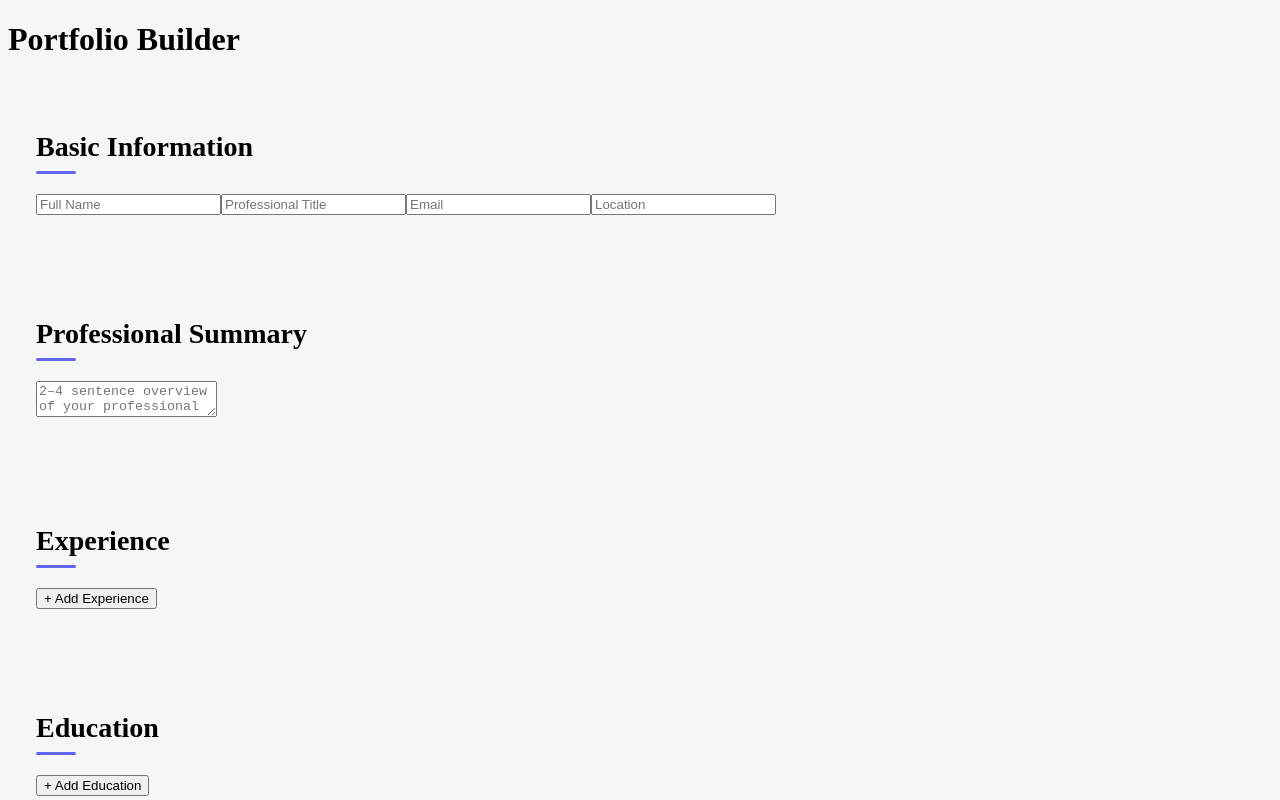
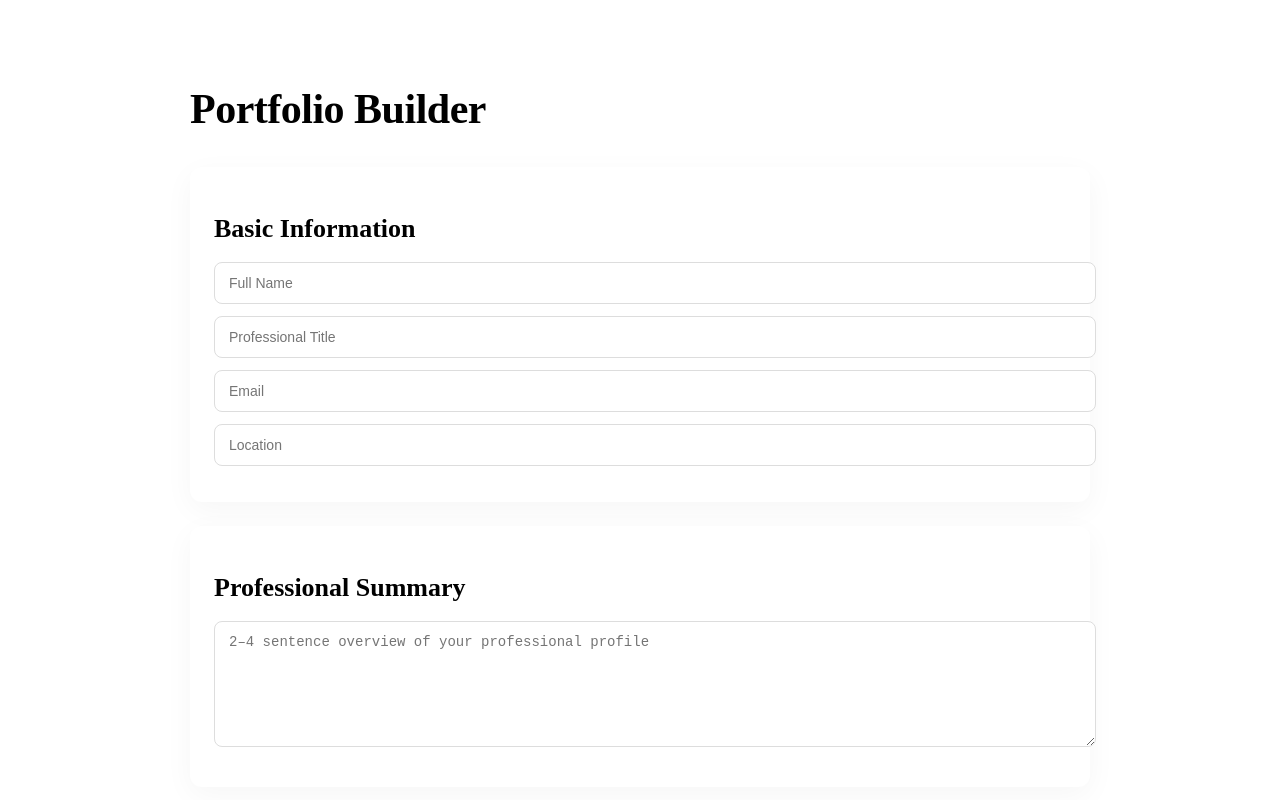
Before and after one commit to Singhakash9/resume-to-portfolio, a Next.js app: page /editor in a window 1280 px wide. Shown: the top 800 px of the page. Built offline with nearby package versions, Linux system fonts and the light colour scheme.

Commit message:
Final UI polish: modern themes, refined portfolio layout

```diff
--- a/app/globals.css
+++ b/app/globals.css
@@ -1,209 +1,386 @@
-/* ======================================================
-   FINAL PORTFOLIO UI POLISH
-   ====================================================== */
-
-/* ---------- GLOBAL SMOOTHNESS ---------- */
-body {
-  background: #f4f6f8;
-  -webkit-font-smoothing: antialiased;
-  -moz-osx-font-smoothing: grayscale;
+/* ===== PORTFOLIO BASE ===== */
+.portfolio {
+  max-width: 1100px;
+  margin: 0 auto;
+  padding: 60px 20px;
+  transition: background 0.3s, color 0.3s;
 }
 
-/* ---------- PORTFOLIO BASE ---------- */
-.portfolio {
-  border-radius: 20px;
-  padding: 56px 32px;
-  transition: background 0.3s ease, color 0.3s ease;
+.hero {
+  text-align: center;
+  margin-bottom: 60px;
 }
 
-/* ======================================================
-   LIGHT THEME (SOFT GREY)
-   ====================================================== */
+.hero h1 {
+  font-size: 48px;
+}
+
+.tagline {
+  font-size: 18px;
+  max-width: 700px;
+  margin: 0 auto;
+}
+
+.chips span {
+  display: inline-block;
+  padding: 8px 14px;
+  border-radius: 20px;
+  margin: 6px;
+}
+
+.exp-card {
+  padding: 20px;
+  border-radius: 14px;
+  margin-bottom: 20px;
+}
+
+.theme-switch {
+  position: fixed;
+  top: 20px;
+  right: 20px;
+}
+
+.theme-switch button {
+  margin-left: 6px;
+}
+
+/* ===== THEMES ===== */
 
 .portfolio.light {
-  background: #f5f7fa;
-  color: #0f172a;
+  background: #f8f8f8;
+  color: #111;
 }
 
-.portfolio.light .card {
-  background: #ffffff;
-  box-shadow: 0 12px 40px rgba(15, 23, 42, 0.06);
+.portfolio.light .exp-card {
+  background: white;
 }
 
-.portfolio.light p {
-  color: #334155;
-}
-
-/* ======================================================
-   DARK THEME (MODERN DARK GREY)
-   ====================================================== */
-
 .portfolio.dark {
-  background: #1e293b; /* dark grey, not black */
+  background: #0f172a;
   color: #e5e7eb;
 }
 
-.portfolio.dark .card {
-  background: #0f172a;
-  box-shadow: 0 20px 60px rgba(0, 0, 0, 0.55);
+.portfolio.dark .exp-card {
+  background: #020617;
 }
 
-.portfolio.dark h1,
-.portfolio.dark h2,
-.portfolio.dark h3 {
-  color: #f8fafc;
+.portfolio.minimal {
+  background: white;
+  color: #000;
 }
 
-.portfolio.dark p {
-  color: #cbd5e1;
+.portfolio.minimal .exp-card {
+  border: 1px solid #ddd;
 }
 
-/* ======================================================
-   MINIMAL THEME (PURE WHITE)
-   ====================================================== */
-
-.portfolio.minimal {
-  background: #ffffff;
-  color: #020617;
+.fade-in {
+  animation: fadeIn 0.6s ease;
 }
 
-.portfolio.minimal .card {
-  background: transparent;
-  box-shadow: none;
-  border: 1px solid #e5e7eb;
+@keyframes fadeIn {
+  from { opacity: 0; transform: translateY(6px); }
+  to { opacity: 1; transform: translateY(0); }
 }
 
-/* ======================================================
-   HERO SECTION
-   ====================================================== */
+.avatar {
+  width: 96px;
+  height: 96px;
+  border-radius: 50%;
+  margin-top: 10px;
+  object-fit: cover;
+}
+
+.editor h1 {
+  font-size: 42px;
+  letter-spacing: -0.5px;
+}
+
+/* ===============================
+   GLOBAL LAYOUT CONSTRAINTS
+   =============================== */
+
+/* Editor & Portfolio main containers */
+.editor,
+.portfolio {
+  max-width: 900px;        /* controls readability */
+  margin: 0 auto;          /* centers content */
+  padding: 48px 24px;      /* breathing space */
+}
+
+/* ===============================
+   TYPOGRAPHY SCALE
+   =============================== */
+
+h1 {
+  font-size: 40px;
+  line-height: 1.2;
+  margin-bottom: 32px;
+}
+
+h2 {
+  font-size: 26px;
+  line-height: 1.3;
+  margin-bottom: 16px;
+}
+
+h3 {
+  font-size: 20px;
+  margin-bottom: 12px;
+}
+
+p {
+  line-height: 1.6;
+  margin-bottom: 12px;
+  color: #333;
+}
+
+/* ===============================
+   SECTION SPACING
+   =============================== */
+
+section {
+  margin-bottom: 48px;
+}
+
+/* ===============================
+   CARD STYLE (EDITOR + PREVIEW)
+   =============================== */
+
+.card {
+  background: #ffffff;
+  border-radius: 12px;
+  padding: 24px;
+  box-shadow: 0 8px 30px rgba(0, 0, 0, 0.04);
+  margin-bottom: 24px;
+}
+
+/* ===============================
+   FORM ELEMENTS
+   =============================== */
+
+input,
+textarea {
+  width: 100%;
+  padding: 12px 14px;
+  border-radius: 8px;
+  border: 1px solid #ddd;
+  font-size: 14px;
+  margin-bottom: 12px;
+}
+
+textarea {
+  min-height: 100px;
+  resize: vertical;
+}
+
+button {
+  padding: 10px 16px;
+  border-radius: 8px;
+  border: none;
+  cursor: pointer;
+  font-size: 14px;
+}
+
+button.primary {
+  background: #111;
+  color: #fff;
+}
+
+/* ===============================
+   SKILL CHIPS
+   =============================== */
+
+.chips {
+  display: flex;
+  flex-wrap: wrap;
+  gap: 10px;
+  margin-top: 8px;
+}
+
+.skill-chip {
+  background: #eef2ff;
+  color: #1e3a8a;
+  padding: 8px 14px;
+  border-radius: 999px;
+  font-size: 14px;
+  font-weight: 500;
+}
+
+/* ===============================
+   HERO (PREVIEW PAGE)
+   =============================== */
 
 .hero {
   text-align: center;
-  margin-bottom: 72px;
+  margin-bottom: 64px;
 }
 
 .hero h1 {
-  font-size: 46px;
-  letter-spacing: -1px;
+  font-size: 44px;
   margin-bottom: 12px;
 }
 
 .hero h3 {
   font-weight: 500;
-  font-size: 18px;
-  opacity: 0.85;
+  color: #555;
+  margin-bottom: 8px;
 }
 
 .hero p {
-  font-size: 15px;
-  opacity: 0.8;
+  color: #666;
 }
 
-/* ======================================================
-   SECTION HEADERS
-   ====================================================== */
+/* ===============================
+   MUTED TEXT
+   =============================== */
 
-section > h2 {
-  font-size: 28px;
-  margin-bottom: 20px;
-  position: relative;
+.muted {
+  color: #777;
+  font-size: 14px;
 }
 
-section > h2::after {
-  content: "";
-  display: block;
-  width: 40px;
-  height: 3px;
-  background: #6366f1;
-  margin-top: 8px;
-  border-radius: 2px;
-}
+/* ===============================
+   HOME PAGE
+   =============================== */
 
-/* ======================================================
-   EXPERIENCE / PROJECT CARDS
-   ====================================================== */
+   .home {
+    min-height: 100vh;
+    display: flex;
+    align-items: center;
+    justify-content: center;
+  }
 
-.card {
-  border-radius: 16px;
-  padding: 28px;
-  margin-bottom: 24px;
-  transition: transform 0.2s ease, box-shadow 0.2s ease;
-}
+  .home-hero {
+    max-width: 900px;
+    text-align: center;
+    padding: 0 24px;
+  }
 
-.card:hover {
-  transform: translateY(-4px);
-}
+  .home-hero h1 {
+    font-size: 52px;
+    line-height: 1.1;
+    letter-spacing: -1px;
+    margin-bottom: 24px;
+  }
 
-/* ======================================================
-   SKILLS (FANCY CHIPS)
-   ====================================================== */
+  .home-hero h1 span {
+    color: #6366f1;
+  }
 
-.skill-chip {
-  background: linear-gradient(135deg, #6366f1, #8b5cf6);
-  color: #ffffff;
-  padding: 8px 16px;
-  border-radius: 999px;
-  font-size: 14px;
-  font-weight: 500;
-  box-shadow: 0 6px 20px rgba(99, 102, 241, 0.35);
-}
+  .subtitle {
+    font-size: 18px;
+    color: #555;
+    margin-bottom: 40px;
+  }
 
-/* Dark theme chips */
-.portfolio.dark .skill-chip {
-  box-shadow: 0 6px 24px rgba(139, 92, 246, 0.4);
-}
+  .cta-group {
+    display: flex;
+    flex-direction: column;
+    align-items: center;
+    gap: 12px;
+  }
 
-/* ======================================================
-   LINKS
-   ====================================================== */
+  .primary-btn {
+    background: #111;
+    color: #fff;
+    padding: 14px 28px;
+    border-radius: 10px;
+    font-size: 16px;
+    font-weight: 600;
+    text-decoration: none;
+    transition: transform 0.2s ease, box-shadow 0.2s ease;
+  }
 
-.portfolio a {
-  color: #6366f1;
-  font-weight: 500;
-  text-decoration: none;
-}
+  .primary-btn:hover {
+    transform: translateY(-2px);
+    box-shadow: 0 12px 30px rgba(0, 0, 0, 0.2);
+  }
 
-.portfolio a:hover {
-  text-decoration: underline;
-}
+  .hint {
+    font-size: 13px;
+    color: #777;
+  }
+/* ===============================
+   PORTFOLIO THEMES
+   =============================== */
 
-/* ======================================================
-   THEME SWITCH (CLEAN PILL BUTTONS)
-   ====================================================== */
+   .portfolio {
+    transition: background 0.3s ease, color 0.3s ease;
+    border-radius: 16px;
+  }
 
-.theme-switch {
-  position: sticky;
-  top: 24px;
-  display: flex;
-  justify-content: flex-end;
-  gap: 10px;
-  margin-bottom: 32px;
-}
+  /* ---------- LIGHT ---------- */
+  .portfolio.light {
+    background: #ffffff;
+    color: #111;
+  }
 
-.theme-switch button {
-  padding: 6px 14px;
-  border-radius: 999px;
-  border: 1px solid #c7d2fe;
-  background: transparent;
-  font-size: 13px;
-  cursor: pointer;
-}
+  /* ---------- DARK (MODERN) ---------- */
+  .portfolio.dark {
+    background: #0f172a; /* deep slate */
+    color: #e5e7eb;
+  }
 
-.portfolio.dark .theme-switch button {
-  border-color: #475569;
-  color: #e5e7eb;
-}
+  .portfolio.dark h1,
+  .portfolio.dark h2,
+  .portfolio.dark h3 {
+    color: #f9fafb;
+  }
 
-/* ======================================================
-   FOOTER SHARE LINK
-   ====================================================== */
+  .portfolio.dark p {
+    color: #cbd5f5;
+  }
 
-footer {
-  margin-top: 64px;
-  padding-top: 32px;
-  border-top: 1px solid rgba(0, 0, 0, 0.08);
-}
+  .portfolio.dark .card {
+    background: #111827;
+    box-shadow: 0 10px 40px rgba(0, 0, 0, 0.4);
+  }
 
-.portfolio.dark footer {
-  border-color: rgba(255, 255, 255, 0.1);
-}
+  /* ---------- MINIMAL ---------- */
+  .portfolio.minimal {
+    background: #f8fafc;
+    color: #111;
+  }
+
+  .portfolio.minimal .card {
+    box-shadow: none;
+    border: 1px solid #e5e7eb;
+  }
+
+  /* ===============================
+     THEME SWITCH
+     =============================== */
+
+  .theme-switch {
+    display: flex;
+    justify-content: flex-end;
+    gap: 8px;
+    margin-bottom: 24px;
+  }
+
+  .theme-switch button {
+    background: transparent;
+    border: 1px solid #ddd;
+    padding: 6px 12px;
+    border-radius: 999px;
+    font-size: 13px;
+  }
+
+  .portfolio.dark .theme-switch button {
+    border-color: #334155;
+    color: #e5e7eb;
+  }
+
+  /* ===============================
+     LINKS
+     =============================== */
+
+  .portfolio a {
+    color: #6366f1;
+    text-decoration: none;
+    font-weight: 500;
+  }
+
+  .portfolio a:hover {
+    text-decoration: underline;
+  }
```
